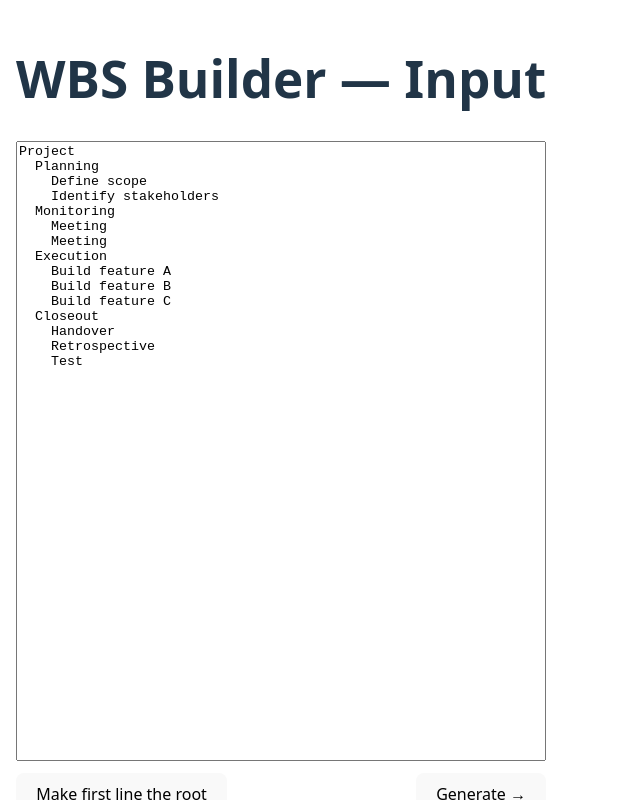
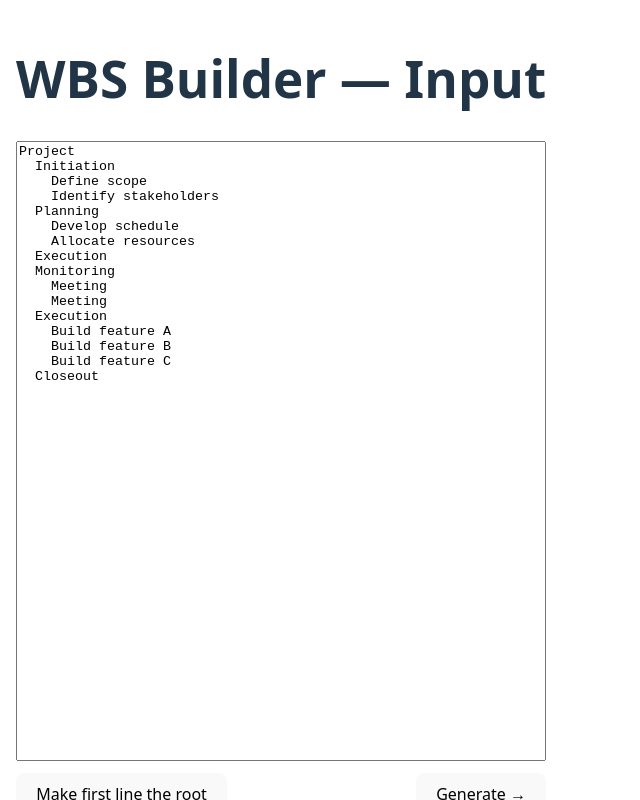
Before and after one commit to cestmoi1337/wbs-app, a React (Vite) app: page / in a window 1280 px wide. Shown: the whole page, without its empty margins (0-640 px from the left). Built offline with nearby package versions, Linux system fonts and the light colour scheme.

Commit message:
fix: prevent horizontal scroll via global overflow hidden; diagram renders reliably

```diff
--- a/src/App.tsx
+++ b/src/App.tsx
@@ -5,9 +5,13 @@ import { toOutline, renameNode, makeFirstLineRoot } from './lib/wbs'
 import Diagram from './components/Diagram'
 
 const SAMPLE = `Project
-  Planning
+  Initiation
     Define scope
     Identify stakeholders
+  Planning
+    Develop schedule
+    Allocate resources
+  Execution
   Monitoring
     Meeting
     Meeting
@@ -15,10 +19,8 @@ const SAMPLE = `Project
     Build feature A
     Build feature B
     Build feature C
-  Closeout
-    Handover
-    Retrospective
-    Test`
+  Closeout`
+
 
 const STORAGE_KEY = 'wbs-outline'
 
```
